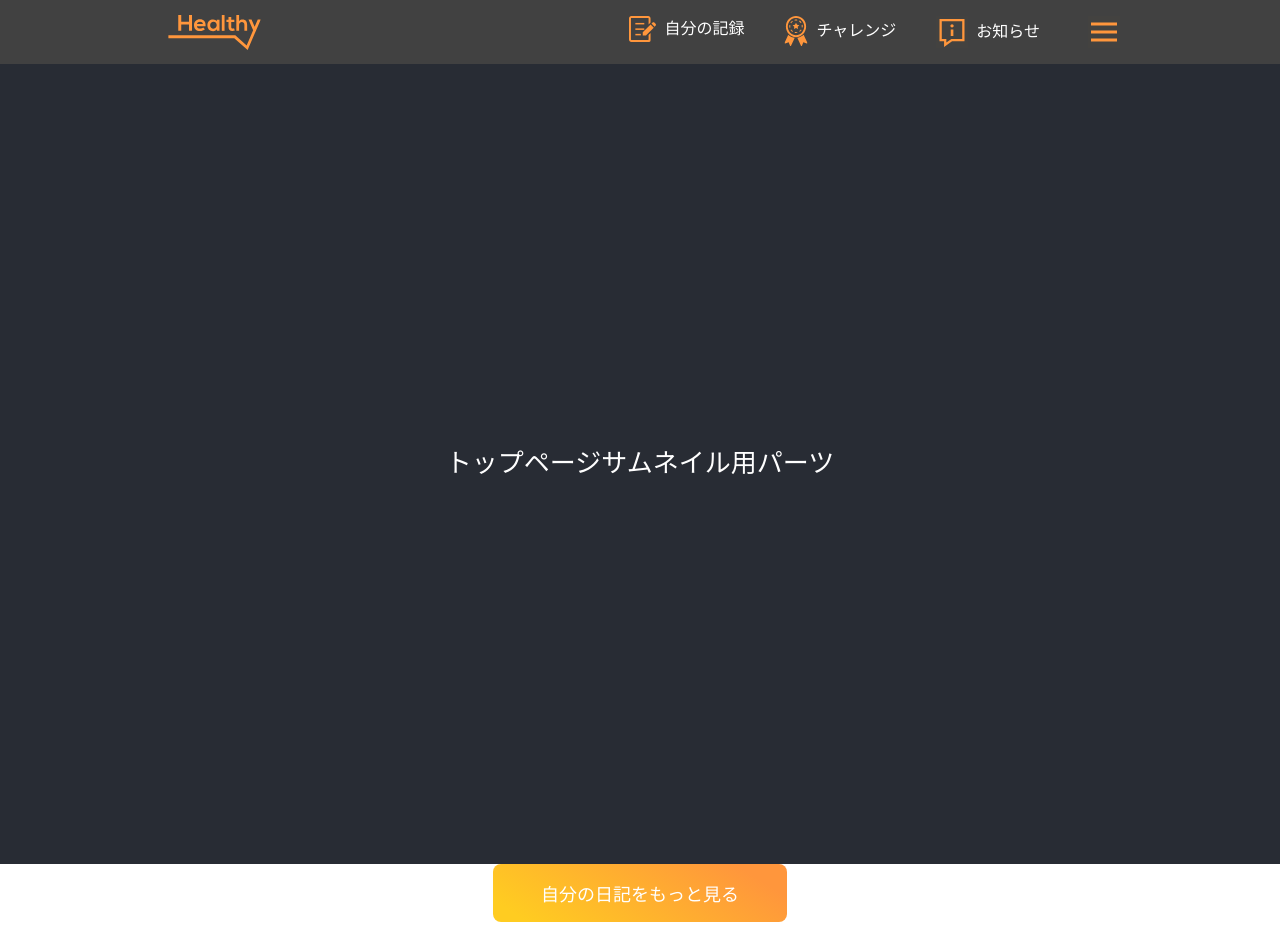
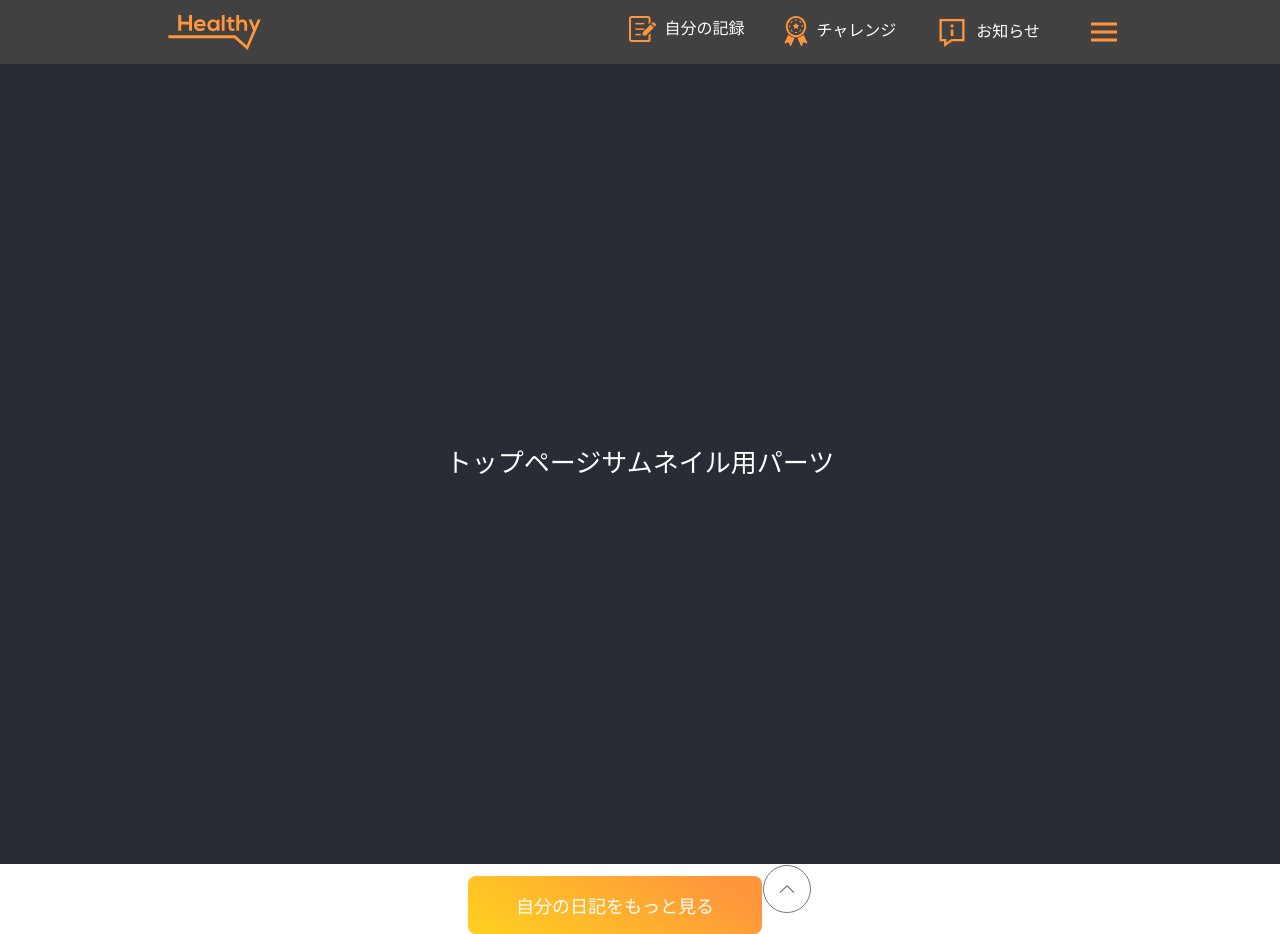
Before and after one commit to nguyennghi3489/healthy-web, a React (Create React App) app: page / in a window 1280 px wide. Built offline with nearby package versions, Linux system fonts and the light colour scheme.

Commit message:
feat: add back to top button

```diff
--- a/src/App.tsx
+++ b/src/App.tsx
@@ -1,4 +1,5 @@
 import "./App.css";
+import { BackToTopButton } from "./components/back-to-top-button";
 import { Button } from "./components/button";
 import { Header } from "./components/header";
 function App() {
@@ -9,6 +10,7 @@ function App() {
         <p>トップページサムネイル用パーツ</p>
       </header>
       <Button>自分の日記をもっと見る</Button>
+      <BackToTopButton />
     </div>
   );
 }
--- /dev/null
+++ b/src/components/back-to-top-button/back-to-top-button.module.css
@@ -0,0 +1,7 @@
+.container {
+  padding: 1px;
+  outline: none;
+  background: none;
+  border: 0;
+  cursor: pointer;
+}
--- /dev/null
+++ b/src/components/back-to-top-button/index.tsx
@@ -0,0 +1,10 @@
+import { ReactComponent as ButtonIcon } from "../icons/component_scroll.svg";
+import styles from "./back-to-top-button.module.css";
+
+export const BackToTopButton = () => {
+  return (
+    <button className={styles.container}>
+      <ButtonIcon />
+    </button>
+  );
+};
```
